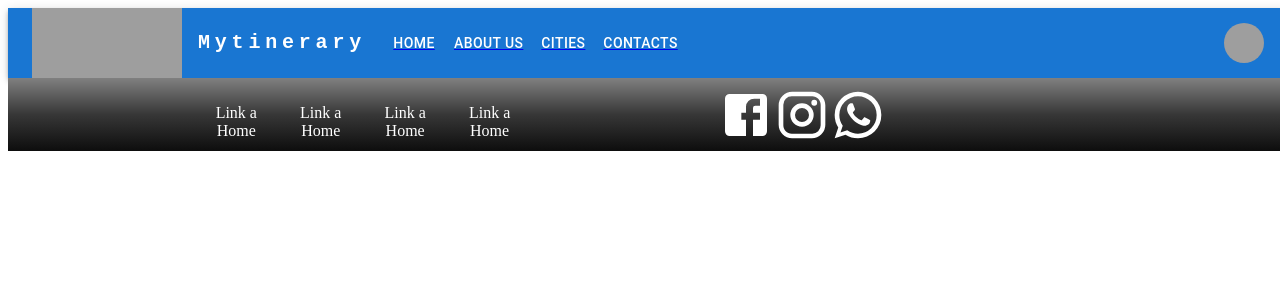
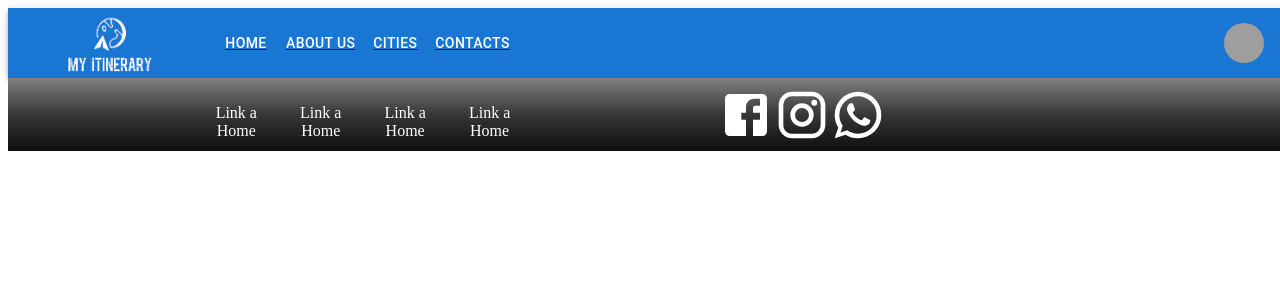
Before and after one commit to Johana-GARCIAFST/mytinerary-grupo4, a React (Create React App) app: page / in a window 1280 px wide. Shown: the top 300 px of the page. Built offline with nearby package versions, Linux system fonts and the light colour scheme; grey boxes are pictures that could not be loaded.

Commit message:
se elimino el nombre de itinerario del navbar

```diff
--- a/src/componentes/NavBar.jsx
+++ b/src/componentes/NavBar.jsx
@@ -13,7 +13,7 @@ import Tooltip from '@mui/material/Tooltip';
 import MenuItem from '@mui/material/MenuItem';
 import AdbIcon from '@mui/icons-material/Adb';
 import {Link as LinkRouter} from 'react-router-dom'
-import logo from '../img/logoItinerary (1).png'
+import logo from '../img/logoItinerary1.png'
 
 
 
@@ -70,7 +70,6 @@ const settings = ['Profile', 'Account', 'Dashboard', 'Logout'];
               textDecoration: 'none',
             }}
           >
-            Mytinerary
           </Typography>
 
           <Box sx={{ flexGrow: 1, display: { xs: 'flex', md: 'none' } }}>
```
